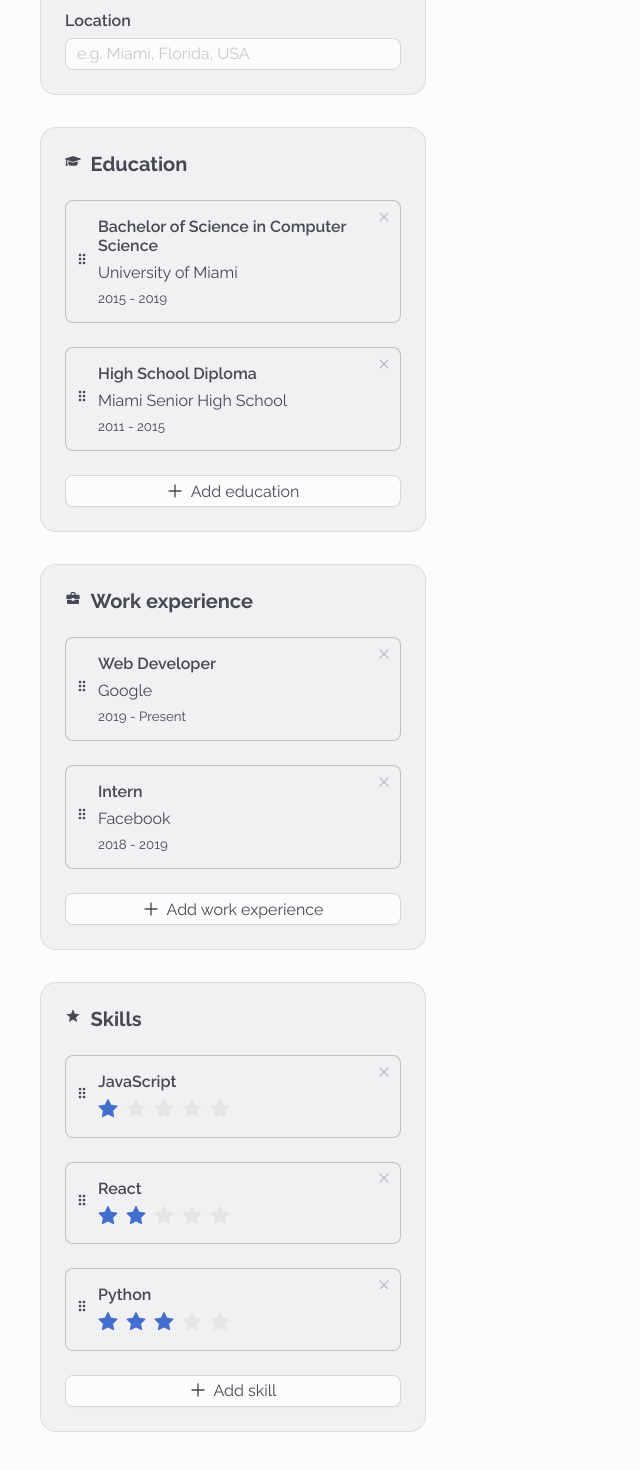
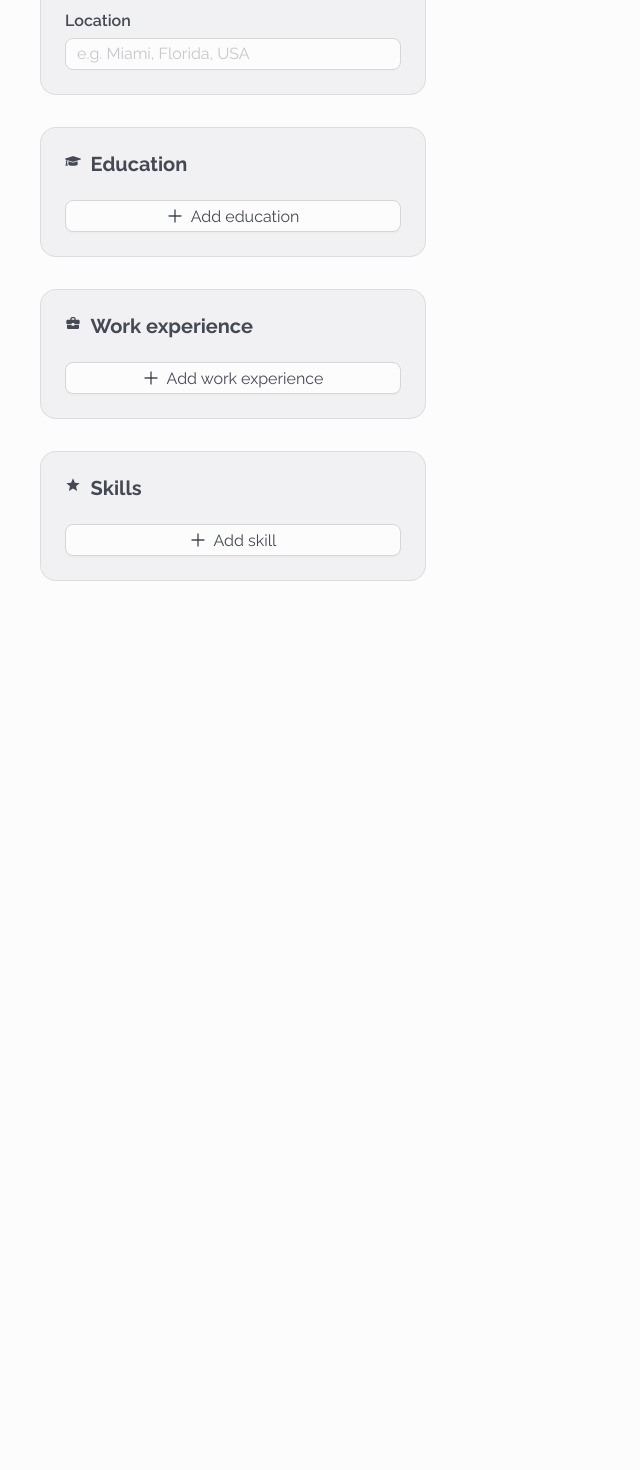
Before and after one commit to ErickBGomez/cv-application, a React (Vite) app: page / in a window 1280 px wide. Shown: the part 540-2010 px from the top of the page, without its empty margins (0-640 px from the left). After the commit the page ends 1161 px from the top, so only its background shows below. Built offline with nearby package versions, Linux system fonts and the light colour scheme.

Commit message:
Remove entries to be saved in form, instead handle the states from the actual input

```diff
--- a/src/components/form/ResumeForm/ResumeForm.jsx
+++ b/src/components/form/ResumeForm/ResumeForm.jsx
@@ -6,64 +6,64 @@ import "./ResumeForm.scss";
 import DragCardsInput from "../../inputs/DragCardsInput/DragCardsInput";
 import { useState } from "react";
 
-const initialEducationEntries = [
-  {
-    id: 1,
-    title: "Bachelor of Science in Computer Science",
-    description: "University of Miami",
-    startYear: "2015",
-    endYear: "2019",
-  },
-  {
-    id: 2,
-    title: "High School Diploma",
-    description: "Miami Senior High School",
-    startYear: "2011",
-    endYear: "2015",
-  },
-];
+// const initialEducationEntries = [
+//   {
+//     id: 1,
+//     title: "Bachelor of Science in Computer Science",
+//     description: "University of Miami",
+//     startYear: "2015",
+//     endYear: "2019",
+//   },
+//   {
+//     id: 2,
+//     title: "High School Diploma",
+//     description: "Miami Senior High School",
+//     startYear: "2011",
+//     endYear: "2015",
+//   },
+// ];
 
-const initialWorkEntries = [
-  {
-    id: 1,
-    title: "Web Developer",
-    description: "Google",
-    startYear: "2019",
-    endYear: "Present",
-  },
-  {
-    id: 2,
-    title: "Intern",
-    description: "Facebook",
-    startYear: "2018",
-    endYear: "2019",
-  },
-];
+// const initialWorkEntries = [
+//   {
+//     id: 1,
+//     title: "Web Developer",
+//     description: "Google",
+//     startYear: "2019",
+//     endYear: "Present",
+//   },
+//   {
+//     id: 2,
+//     title: "Intern",
+//     description: "Facebook",
+//     startYear: "2018",
+//     endYear: "2019",
+//   },
+// ];
 
-const initialSkillEntries = [
-  {
-    id: 1,
-    title: "JavaScript",
-    description: 1,
-  },
-  {
-    id: 2,
-    title: "React",
-    description: 2,
-  },
-  {
-    id: 3,
-    title: "Python",
-    description: 3,
-  },
-];
+// const initialSkillEntries = [
+//   {
+//     id: 1,
+//     title: "JavaScript",
+//     description: 1,
+//   },
+//   {
+//     id: 2,
+//     title: "React",
+//     description: 2,
+//   },
+//   {
+//     id: 3,
+//     title: "Python",
+//     description: 3,
+//   },
+// ];
 
 const ResumeForm = () => {
-  const [educationEntries, setEducationEntries] = useState(
-    initialEducationEntries
-  );
-  const [workEntries, setWorkEntries] = useState(initialWorkEntries);
-  const [skillEntries, setSkillEntries] = useState(initialSkillEntries);
+  // const [educationEntries, setEducationEntries] = useState(
+  //   initialEducationEntries
+  // );
+  // const [workEntries, setWorkEntries] = useState(initialWorkEntries);
+  // const [skillEntries, setSkillEntries] = useState(initialSkillEntries);
 
   return (
     <Form name="resume-form" className="resume-form" layout="vertical">
@@ -92,27 +92,15 @@ const ResumeForm = () => {
       </FormSection>
 
       <FormSection icon={<FaGraduationCap />} title="Education">
-        <DragCardsInput
-          entries={educationEntries}
-          setEntries={setEducationEntries}
-          context="education"
-        />
+        <DragCardsInput context="education" />
       </FormSection>
 
       <FormSection icon={<MdBusinessCenter />} title="Work experience">
-        <DragCardsInput
-          entries={workEntries}
-          setEntries={setWorkEntries}
-          context="work experience"
-        />
+        <DragCardsInput context="work experience" />
       </FormSection>
 
       <FormSection icon={<MdStar />} title="Skills">
-        <DragCardsInput
-          entries={skillEntries}
-          setEntries={setSkillEntries}
-          context="skill"
-        />
+        <DragCardsInput context="skill" />
       </FormSection>
     </Form>
   );
--- a/src/components/inputs/DragCardsInput/DragCardsInput.jsx
+++ b/src/components/inputs/DragCardsInput/DragCardsInput.jsx
@@ -12,7 +12,8 @@ import {
 import { arrayMove, SortableContext } from "@dnd-kit/sortable";
 import { restrictToVerticalAxis } from "@dnd-kit/modifiers";
 
-const DragCardsInput = ({ entries, setEntries, context = "card" }) => {
+const DragCardsInput = ({ context = "card" }) => {
+  const [entries, setEntries] = useState([]);
   const [modalOpen, setModalOpen] = useState(false);
   const sensors = useSensors(
     useSensor(PointerSensor, {
```
